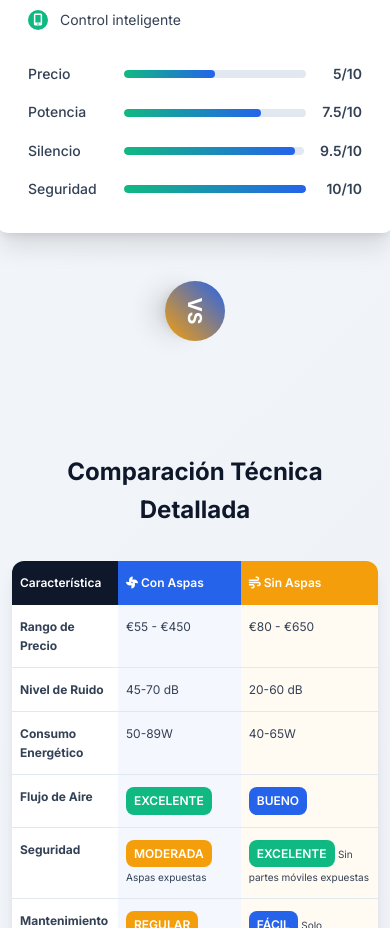
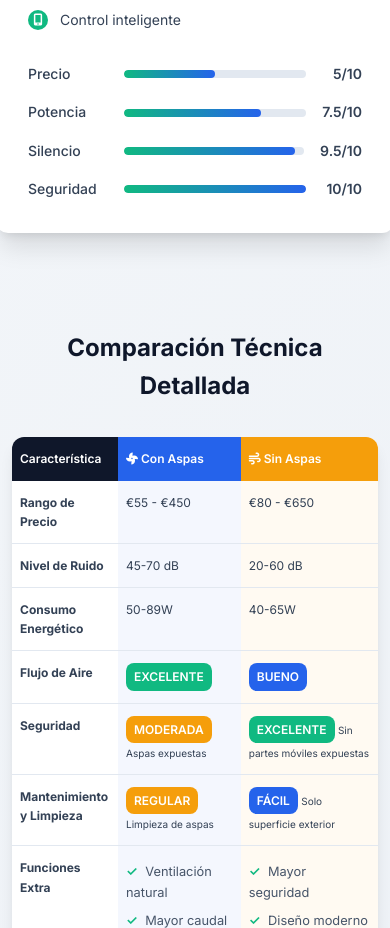
Before and after one commit to SGC11PRO/SEO-ventiladores, a plain HTML site: page sections/comparison-types.html in a window 390 px wide. Shown: the part 1620-2548 px from the top of the page. Drawn offline with Linux system fonts and the light colour scheme.

Commit message:
Update 2.1.1
- Fix 'vs divider' on mobile devices

```diff
--- a/styles.css
+++ b/styles.css
@@ -1779,12 +1779,16 @@ body {
 		gap: 1rem;
 	}
 
+	.vs-grid .vs-item:first-child {
+		order: 1;
+	}
+
 	.vs-divider {
-		transform: rotate(90deg);
-		font-size: 2rem;
-		order: 2;
-		flex-direction: row;
-		padding: 1rem 0;
+		display: none;
+	}
+
+	.vs-grid .vs-item:last-child {
+		order: 3;
 	}
 
 	.vs-circle {
```
